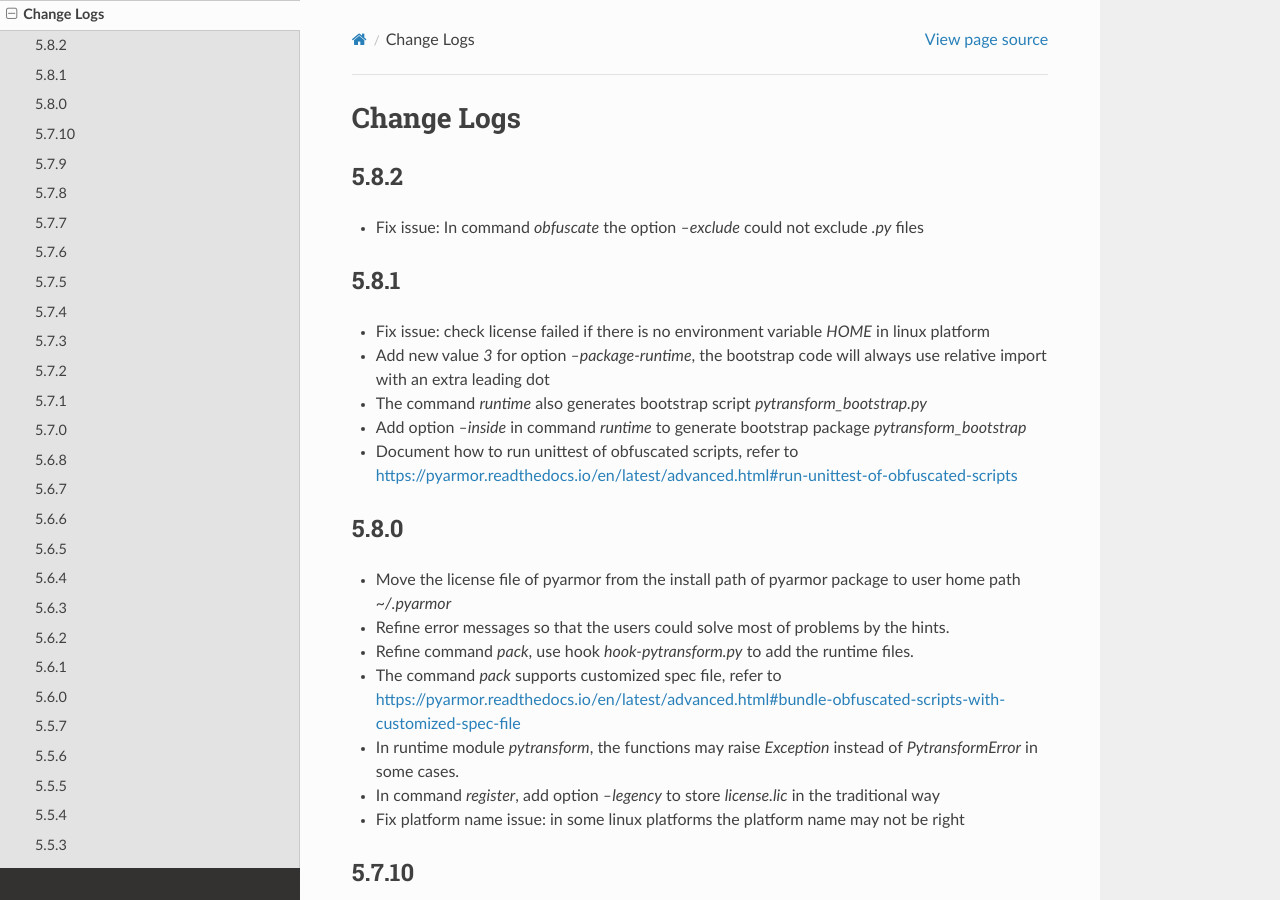
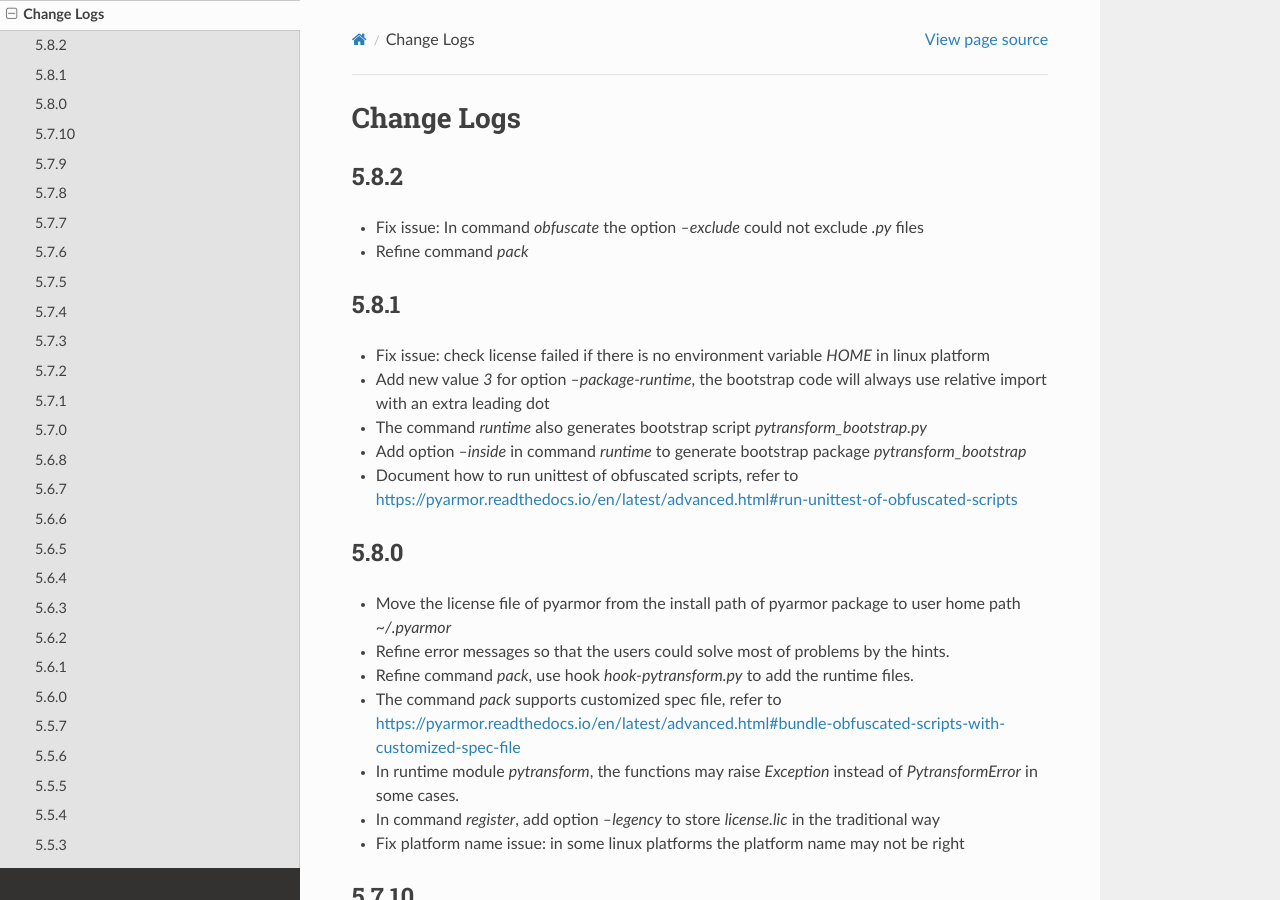
Before and after one commit to dashingsoft/pyarmor, a Sphinx documentation site: the page built from docs/change-logs.rst, in a window 1280 px wide and 900 px high. Built offline with Sphinx 7.4.7 and the Read the Docs theme 2.0.0, drawn with Linux system fonts in a browser that asks for light colours.

Commit message:
Add change log

```diff
--- a/docs/change-logs.rst
+++ b/docs/change-logs.rst
@@ -6,6 +6,7 @@
 5.8.2
 -----
 * Fix issue: In command `obfuscate` the option `--exclude` could not exclude `.py` files
+* Refine command `pack`
 
 5.8.1
 -----
```
